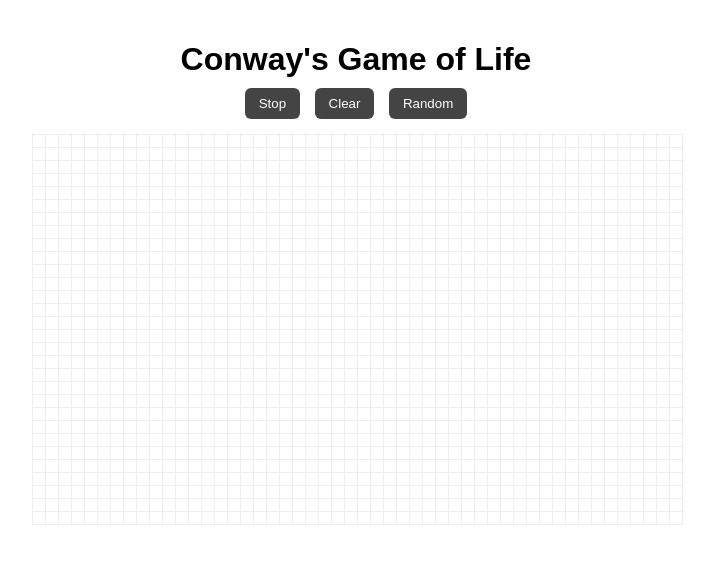
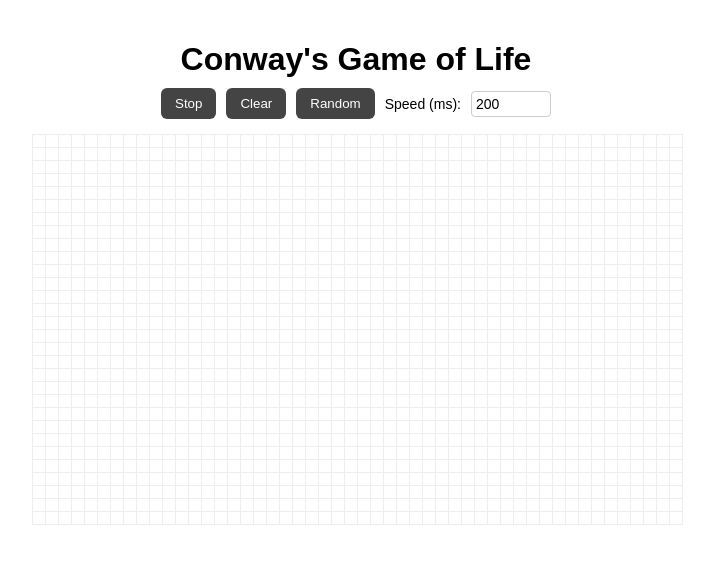
Before and after one commit to bladebaillio/cellular-automata, a plain HTML site: page index.html in a window 1280 px wide. Both pictures are taken after a click on the button "Start". Shown: the whole page, without its empty margins (284-998 px from the left). Drawn offline with Linux system fonts and the light colour scheme.

Commit message:
dfghfghfghdfgh

```diff
--- a/index.html
+++ b/index.html
@@ -18,10 +18,12 @@
 
     #controls {
       margin-bottom: 15px;
+      display: flex;
+      align-items: center;
+      gap: 10px;
     }
 
     button {
-      margin: 0 5px;
       padding: 8px 14px;
       border: none;
       border-radius: 6px;
@@ -32,6 +34,18 @@
 
     button:hover {
       background-color: #666;
+    }
+
+    label {
+      font-size: 14px;
+    }
+
+    input[type="number"] {
+      width: 70px;
+      padding: 4px;
+      font-size: 14px;
+      border: 1px solid #ccc;
+      border-radius: 4px;
     }
 
     #grid {
@@ -59,6 +73,8 @@
     <button id="start">Start</button>
     <button id="clear">Clear</button>
     <button id="random">Random</button>
+    <label for="speed">Speed (ms):</label>
+    <input type="number" id="speed" value="200" min="50" step="50">
   </div>
   <div id="grid"></div>
 
--- a/script.js
+++ b/script.js
@@ -2,8 +2,10 @@ const numRows = 30;
 const numCols = 50;
 let running = false;
 let interval;
+let speed = 200; // default
 
 const gridElement = document.getElementById("grid");
+const speedInput = document.getElementById("speed");
 
 // Initialize grid
 let grid = Array.from({ length: numRows }, () =>
@@ -53,7 +55,7 @@ document.getElementById("start").addEventListener("click", () => {
   running = !running;
   document.getElementById("start").innerText = running ? "Stop" : "Start";
   if (running) {
-    interval = setInterval(nextGeneration, 200);
+    interval = setInterval(nextGeneration, speed);
   } else {
     clearInterval(interval);
   }
@@ -73,5 +75,14 @@ document.getElementById("random").addEventListener("click", () => {
   drawGrid();
 });
 
+// Update speed when input changes
+speedInput.addEventListener("change", () => {
+  speed = parseInt(speedInput.value, 10) || 200;
+  if (running) {
+    clearInterval(interval);
+    interval = setInterval(nextGeneration, speed);
+  }
+});
+
 // Initial draw
 drawGrid();
```
